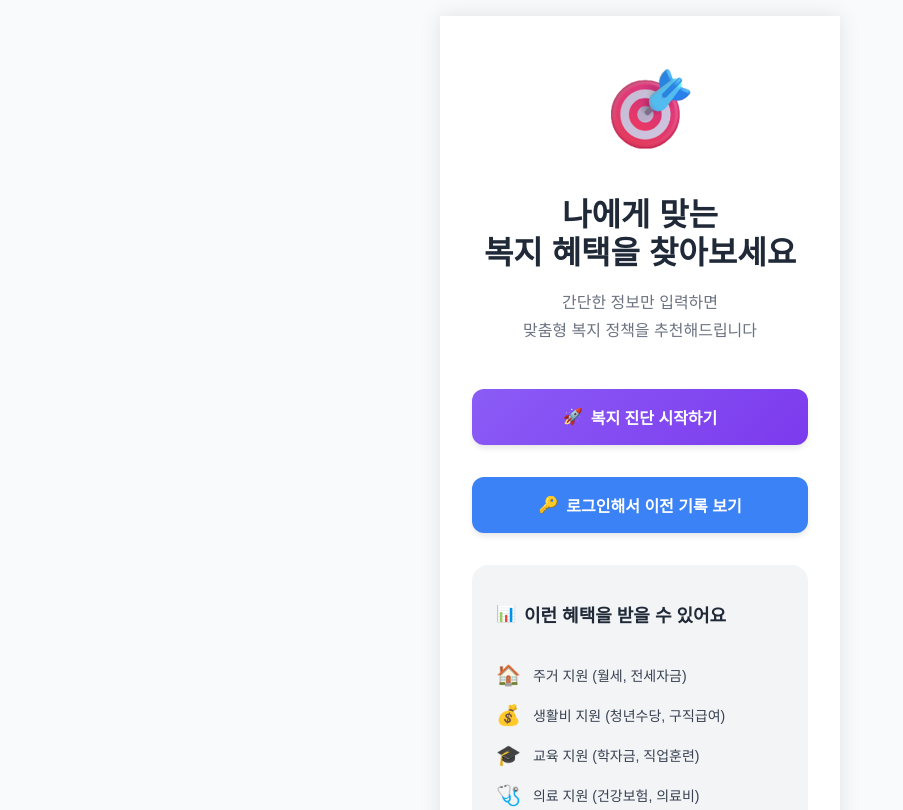
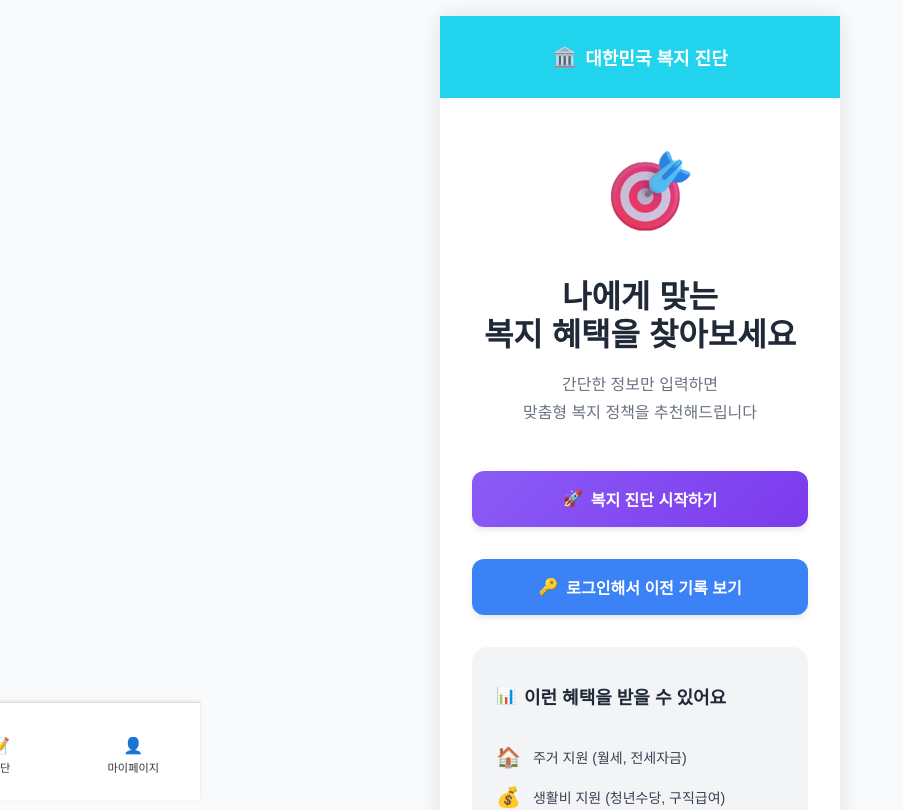
Before and after one commit to zzonge0730/bokjikok_front, a React (Create React App) app: page / in a window 1280 px wide. Shown: the top 810 px of the page, without its empty margins (0-903 px from the left). Built offline with nearby package versions, Linux system fonts and the light colour scheme.

Commit message:
홈화면 돌림

```diff
--- a/src/App.js
+++ b/src/App.js
@@ -528,10 +528,14 @@ const App = () => {
       {/* 메인 콘텐츠 영역 */}
       <div className="main-content">
         {/* 페이지 헤더 */}
-        {/* 페이지 헤더 (홈에서는 숨김) */}
-        {activeTab !== "home" && (
         <div className="page-header">
           <div className="header-content">
+            {activeTab === "home" && (
+              <>
+                <span className="header-icon">🏛️</span>
+                <h1>대한민국 복지 진단</h1>
+              </>
+            )}
             {activeTab === "check" && (
               <>
                 <span className="header-icon">📋</span>
@@ -546,13 +550,11 @@ const App = () => {
             )}
           </div>
         </div>
-        )}
-
 
         {/* 메인 콘텐츠 */}
         <main className="content">{renderContent()}</main>
-        {/* 하단 네비게이션 (홈에서는 숨김) */}
-        {activeTab !== "home" && (
+
+        {/* 하단 네비게이션 */}
         <div className="bottom-nav">
           {menuItems.map(({ id, label, icon }) => (
             <button
@@ -570,8 +572,6 @@ const App = () => {
             </button>
           ))}
         </div>
-        )}
-
       </div>
     </div>
   );
```
Lines whose indentation alone changed are shown as unchanged.
